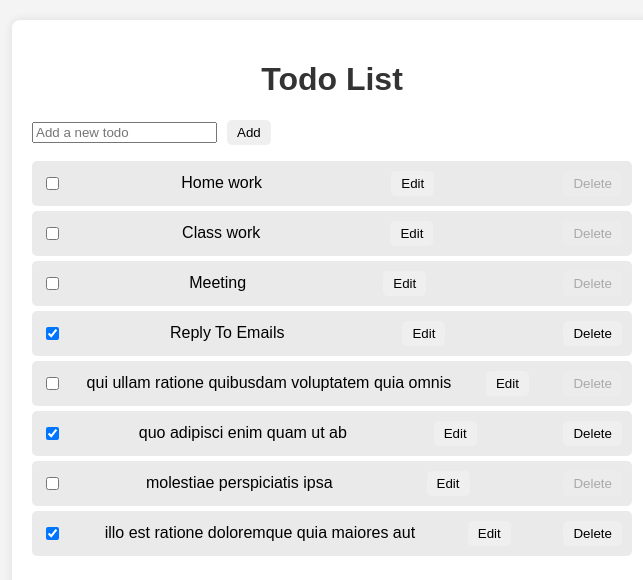
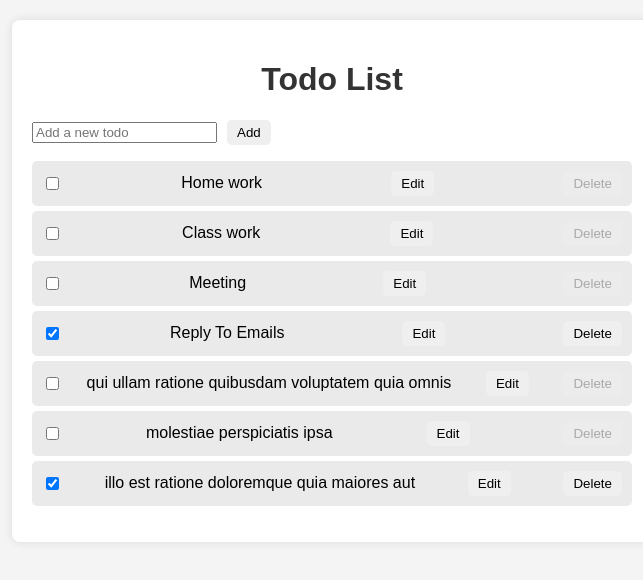
Before and after one commit to DoaaKadhim/React-To-Do-List, a React (Create React App) app: page / in a window 1280 px wide. Shown: the top 580 px of the page, without its empty margins (308-951 px from the left). Built offline with nearby package versions, Linux system fonts and the light colour scheme.

Commit message:
10th commit

```diff
--- a/src/App.js
+++ b/src/App.js
@@ -35,12 +35,6 @@ const initialTodos = [
     id: 6,
     title: "qui ullam ratione quibusdam voluptatem quia omnis",
     completed: false,
-  },
-  {
-    userId: 1,
-    id: 8,
-    title: "quo adipisci enim quam ut ab",
-    completed: true,
   },
   {
     userId: 1,
```
